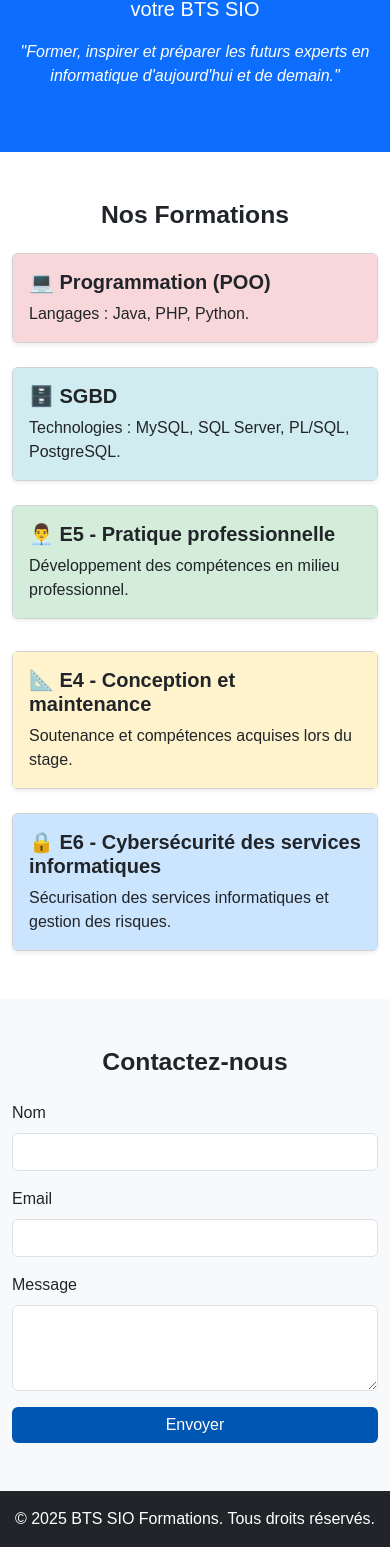
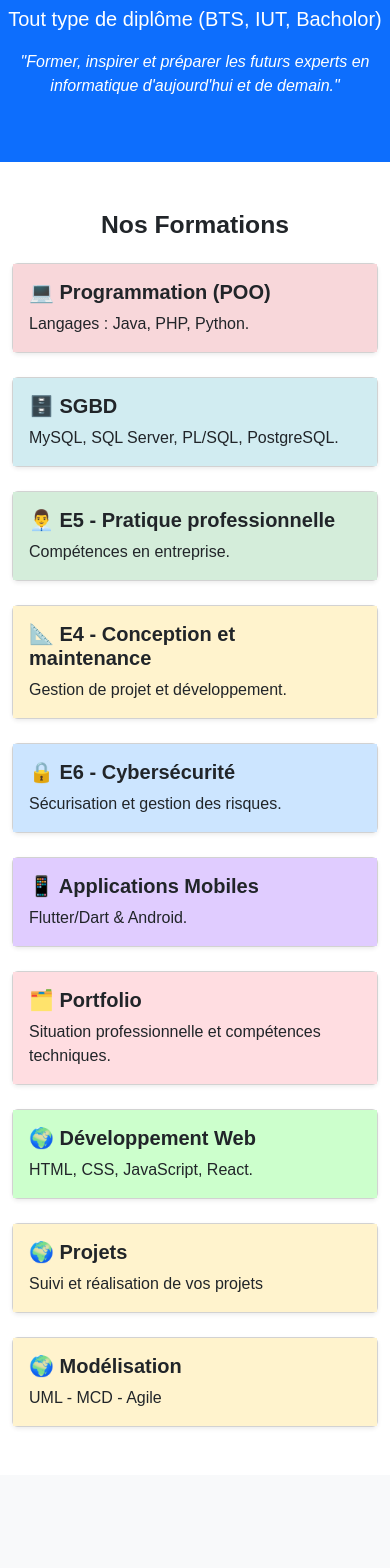
Before and after one commit to jam6/formation, a plain HTML site: page index.html in a window 390 px wide. Shown: the part 215-1783 px from the top of the page. Before the commit the page ends 1762 px from the top, so only its background shows below. Drawn offline with nearby package versions, Linux system fonts and the light colour scheme; a script that the page names is missing.

Commit message:
Update index.html

```diff
--- a/index.html
+++ b/index.html
@@ -24,27 +24,20 @@
         .btn-primary:hover {
             background-color: #003d80;
         }
-        .card-body:nth-child(1) {
-            background-color: #f8d7da;
-        }
-        .card-body:nth-child(2) {
-            background-color: #d1ecf1;
-        }
-        .card-body:nth-child(3) {
-            background-color: #d4edda;
-        }
-        .card-body:nth-child(4) {
-            background-color: #fff3cd;
-        }
-        .card-body:nth-child(5) {
-            background-color: #cce5ff;
-        }
+        .card-body:nth-child(1) { background-color: #f8d7da; }
+        .card-body:nth-child(2) { background-color: #d1ecf1; }
+        .card-body:nth-child(3) { background-color: #d4edda; }
+        .card-body:nth-child(4) { background-color: #fff3cd; }
+        .card-body:nth-child(5) { background-color: #cce5ff; }
+        .card-body:nth-child(6) { background-color: #e0ccff; }
+        .card-body:nth-child(7) { background-color: #ffdde1; }
+        .card-body:nth-child(8) { background-color: #ccffcc; }
     </style>
 </head>
 <body>
     <nav class="navbar navbar-expand-lg navbar-dark bg-dark shadow-sm">
         <div class="container">
-            <a class="navbar-brand fw-bold" href="#">BTS SIO Formations</a>
+            <a class="navbar-brand fw-bold" href="#">Professeur d'informatique - Télétravail</a>
             <button class="navbar-toggler" type="button" data-bs-toggle="collapse" data-bs-target="#navbarNav">
                 <span class="navbar-toggler-icon"></span>
             </button>
@@ -59,82 +52,57 @@
     </nav>
 
     <header class="bg-primary text-white text-center py-5">
-        <h1 class="fw-bold">Bienvenue sur BTS SIO Formations</h1>
-        <p class="lead">Découvrez nos formations pour réussir votre BTS SIO</p>
+        <h1 class="fw-bold">Professeur d'informatique - Télétravail</h1>
+        <p class="lead">Tout type de diplôme (BTS, IUT, Bacholor)</p>
         <p class="fst-italic">"Former, inspirer et préparer les futurs experts en informatique d'aujourd'hui et de demain."</p>
     </header>
 
     <section id="formations" class="container my-5">
         <h2 class="text-center fw-bold mb-4">Nos Formations</h2>
         <div class="row g-4">
-            <div class="col-md-4">
-                <div class="card shadow-sm">
-                    <div class="card-body" style="background-color: #f8d7da;">
-                        <h5 class="card-title fw-bold">💻 Programmation (POO)</h5>
-                        <p class="card-text">Langages : Java, PHP, Python.</p>
-                    </div>
-                </div>
-            </div>
-            <div class="col-md-4">
-                <div class="card shadow-sm">
-                    <div class="card-body" style="background-color: #d1ecf1;">
-                        <h5 class="card-title fw-bold">🗄️ SGBD</h5>
-                        <p class="card-text">Technologies : MySQL, SQL Server, PL/SQL, PostgreSQL.</p>
-                    </div>
-                </div>
-            </div>
-            <div class="col-md-4">
-                <div class="card shadow-sm">
-                    <div class="card-body" style="background-color: #d4edda;">
-                        <h5 class="card-title fw-bold">👨‍💼 E5 - Pratique professionnelle</h5>
-                        <p class="card-text">Développement des compétences en milieu professionnel.</p>
-                    </div>
-                </div>
-            </div>
-        </div>
-        <div class="row g-4 mt-2">
-            <div class="col-md-6">
-                <div class="card shadow-sm">
-                    <div class="card-body" style="background-color: #fff3cd;">
-                        <h5 class="card-title fw-bold">📐 E4 - Conception et maintenance</h5>
-                        <p class="card-text">Soutenance et compétences acquises lors du stage.</p>
-                    </div>
-                </div>
-            </div>
-            <div class="col-md-6">
-                <div class="card shadow-sm">
-                    <div class="card-body" style="background-color: #cce5ff;">
-                        <h5 class="card-title fw-bold">🔒 E6 - Cybersécurité des services informatiques</h5>
-                        <p class="card-text">Sécurisation des services informatiques et gestion des risques.</p>
-                    </div>
-                </div>
-            </div>
+            <div class="col-md-4"><div class="card shadow-sm"><div class="card-body" style="background-color: #f8d7da;"><h5 class="card-title fw-bold">💻 Programmation (POO)</h5><p class="card-text">Langages : Java, PHP, Python.</p></div></div></div>
+            <div class="col-md-4"><div class="card shadow-sm"><div class="card-body" style="background-color: #d1ecf1;"><h5 class="card-title fw-bold">🗄️ SGBD</h5><p class="card-text">MySQL, SQL Server, PL/SQL, PostgreSQL.</p></div></div></div>
+            <div class="col-md-4"><div class="card shadow-sm"><div class="card-body" style="background-color: #d4edda;"><h5 class="card-title fw-bold">👨‍💼 E5 - Pratique professionnelle</h5><p class="card-text">Compétences en entreprise.</p></div></div></div>
+            <div class="col-md-4"><div class="card shadow-sm"><div class="card-body" style="background-color: #fff3cd;"><h5 class="card-title fw-bold">📐 E4 - Conception et maintenance</h5><p class="card-text">Gestion de projet et développement.</p></div></div></div>
+            <div class="col-md-4"><div class="card shadow-sm"><div class="card-body" style="background-color: #cce5ff;"><h5 class="card-title fw-bold">🔒 E6 - Cybersécurité</h5><p class="card-text">Sécurisation et gestion des risques.</p></div></div></div>
+            <div class="col-md-4"><div class="card shadow-sm"><div class="card-body" style="background-color: #e0ccff;"><h5 class="card-title fw-bold">📱 Applications Mobiles</h5><p class="card-text">Flutter/Dart & Android.</p></div></div></div>
+            <div class="col-md-4"><div class="card shadow-sm"><div class="card-body" style="background-color: #ffdde1;"><h5 class="card-title fw-bold">🗂️ Portfolio</h5><p class="card-text">Situation professionnelle et compétences techniques.</p></div></div></div>
+            <div class="col-md-4"><div class="card shadow-sm"><div class="card-body" style="background-color: #ccffcc;"><h5 class="card-title fw-bold">🌍 Développement Web</h5><p class="card-text">HTML, CSS, JavaScript, React.</p></div></div></div>
+			<div class="col-md-4"><div class="card shadow-sm"><div class="card-body" style="background-color: #fff3cd;"><h5 class="card-title fw-bold">🌍 Projets </h5><p class="card-text">Suivi et réalisation de vos projets</p></div></div></div>
+         <div class="col-md-4"><div class="card shadow-sm"><div class="card-body" style="background-color: #fff3cd;"><h5 class="card-title fw-bold">🌍 Modélisation </h5><p class="card-text">UML - MCD - Agile</p></div></div></div>
+
 		</div>
     </section>
 
     <section id="contact" class="bg-light py-5">
         <div class="container">
+
+
+ <section id="contact" class="bg-light py-5">
+    <div class="container">
         <h2 class="text-center fw-bold mb-4">Contactez-nous</h2>
-            <form>
+        <div class="row justify-content-center">
+            <div class="col-md-4">
+                <form action="https://formspree.io/f/xbldvqkj" method="POST">
                     <div class="mb-3">
                         <label for="name" class="form-label">Nom</label>
-                    <input type="text" class="form-control" id="name" required>
+                        <input type="text" class="form-control" id="name" name="name" required>
                     </div>
                     <div class="mb-3">
                         <label for="email" class="form-label">Email</label>
-                    <input type="email" class="form-control" id="email" required>
+                        <input type="email" class="form-control" id="email" name="email" required>
+                    </div>
+                    <div class="mb-3">
+                        <label for="mobile" class="form-label">Mobile</label>
+                        <input type="tel" class="form-control" id="mobile" name="mobile" pattern="^\+?[0-9]{10,15}$" required>
                     </div>
                     <div class="mb-3">
                         <label for="message" class="form-label">Message</label>
-                    <textarea class="form-control" id="message" rows="3" required></textarea>
+                        <textarea class="form-control" id="message" name="message" rows="3" required></textarea>
                     </div>
                     <button type="submit" class="btn btn-primary w-100">Envoyer</button>
                 </form>
             </div>
+        </div>
+    </div>
 </section>
-
-    <footer class="bg-dark text-white text-center py-3">
-        <p class="mb-0">&copy; 2025 BTS SIO Formations. Tous droits réservés.</p>
-    </footer>
-</body>
-</html>
```
Lines whose indentation alone changed are shown as unchanged.
